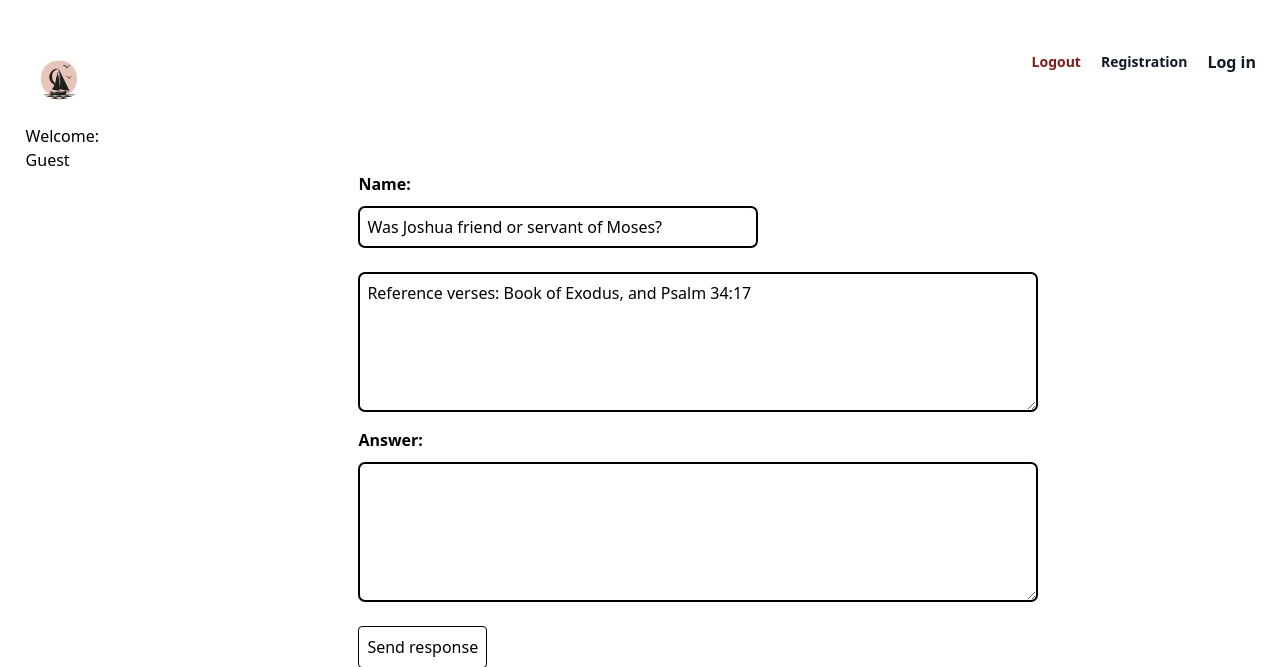
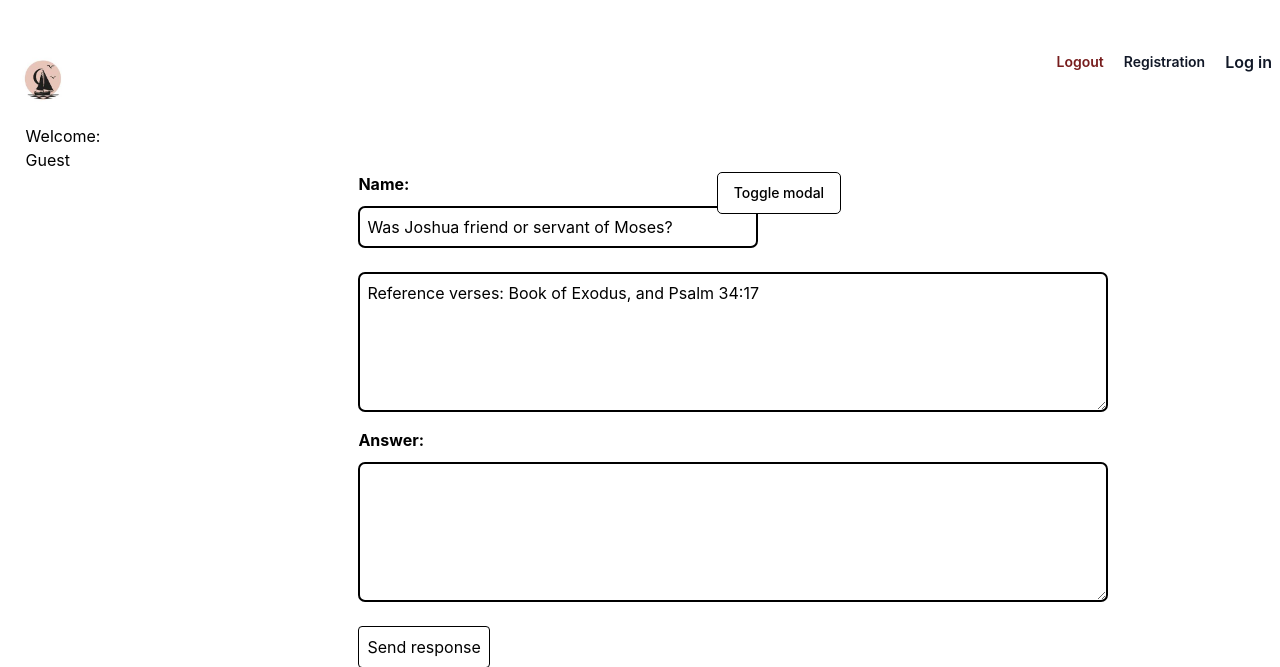
Before and after one commit to soyReynald/jonah_chronicles_to_Jesus_Christ, a PHP site: page / in a window 1280 px wide. Shown: the top 667 px of the page. Run offline with PHP 8.4, Linux system fonts and the light colour scheme; some libraries are stand-ins or nearby versions.

Commit message:
[U] Showing up the modal - you shall enter SLOWLY - Christ.

```diff
--- a/index.php
+++ b/index.php
@@ -8,7 +8,7 @@ ini_set('display_errors', '1');
 ## In quiet and silence you shall find my strenght...
 ## & seek first the Kingdom of God and its justice and everything else shall be added unto it.
 
-if(isset($_GET['userLoggedIn'])) {
+if (isset($_GET['userLoggedIn'])) {
     header("Location: index.php");
 } else if (isset($_SESSION['complete_name'])) {
     @$name = $_SESSION['complete_name'];
@@ -27,6 +27,27 @@ if(isset($_GET['userLoggedIn'])) {
     <script src="dits/public/tailwindcss-3.4.17.min.js"></script>
     <!-- <script src="dits/public/tailwindcss-3.4.17.js"></script> -->
     <link rel="stylesheet" href="dits/css/own.css">
+    <style>
+        #modal_btn {
+            z-index: 4000;
+            position: absolute;
+            color: black;
+            background: white;
+            border: 1px solid #000;
+            border-radius: 5px;
+        }
+
+        #default-modal {
+            overflow: hidden;
+            z-index: 10000;
+            position: absolute;
+            background: #525252f0;
+        }
+
+        #modal-capsule {
+            background: white;
+        }
+    </style>
 </head>
 
 <body>
@@ -46,7 +67,7 @@ if(isset($_GET['userLoggedIn'])) {
                 </div>
                 </div>
             </nav>
-            <h2 style="margin-left: 2%;">Welcome<?php if(isset($name)): ?>:  <?php endif; ?> <br/><?=  @$name; ?> </h2>
+            <h2 style="margin-left: 2%;">Welcome<?php if (isset($name)): ?>: <?php endif; ?> <br /><?= @$name; ?> </h2>
         </header>
     </header>
     <main>
@@ -70,6 +91,46 @@ if(isset($_GET['userLoggedIn'])) {
         </form>
     </main>
 
+
+
+    <!-- Modal toggle -->
+    <button data-modal-target="default-modal" data-modal-toggle="default-modal" class="text-white bg-brand box-border border border-transparent hover:bg-brand-strong focus:ring-4 focus:ring-brand-medium shadow-xs font-medium leading-5 rounded-base text-sm px-4 py-2.5 focus:outline-none" type="button" id="modal_btn">
+        Toggle modal
+    </button>
+
+    <!-- Main modal -->
+    <div id="default-modal" tabindex="-1" aria-hidden="true" class="hidden overflow-y-auto overflow-x-hidden fixed top-0 right-0 left-0 z-50 justify-center items-center w-full md:inset-0 h-[calc(100%-1rem)] max-h-full">
+        <div class="relative p-4 w-full max-w-2xl max-h-full">
+            <!-- Modal content -->
+            <div id="modal-capsule" class="relative bg-neutral-primary-soft border border-default rounded-base shadow-sm p-4 md:p-6">
+                <!-- Modal header -->
+                <div class="flex items-center justify-between border-b border-default pb-4 md:pb-5">
+                    <h3 class="text-lg font-medium text-heading">
+                        Answer inerted
+                    </h3>
+                    <button type="button" class="text-body bg-transparent hover:bg-neutral-tertiary hover:text-heading rounded-base text-sm w-9 h-9 ms-auto inline-flex justify-center items-center" data-modal-hide="default-modal">
+                        <svg class="w-5 h-5" aria-hidden="true" xmlns="http://www.w3.org/2000/svg" width="24" height="24" fill="none" viewBox="0 0 24 24">
+                            <path stroke="currentColor" stroke-linecap="round" stroke-linejoin="round" stroke-width="2" d="M6 18 17.94 6M18 18 6.06 6" />
+                        </svg>
+                        <span class="sr-only">Close modal</span>
+                    </button>
+                </div>
+                <!-- Modal body -->
+                <div class="space-y-4 md:space-y-6 py-4 md:py-6">
+                    <p class="leading-relaxed text-body">
+                        <?php echo $_GET['answer'] ?? 'No answer provided.'; ?>
+                    </p>
+                </div>
+                <!-- Modal footer -->
+                <div class="flex items-center border-t border-default space-x-4 pt-4 md:pt-5">
+                    <button data-modal-hide="default-modal" type="button" class="text-white bg-brand box-border border border-transparent hover:bg-brand-strong focus:ring-4 focus:ring-brand-medium shadow-xs font-medium leading-5 rounded-base text-sm px-4 py-2.5 focus:outline-none">I accept</button>
+                    <button data-modal-hide="default-modal" type="button" class="text-body bg-neutral-secondary-medium box-border border border-default-medium hover:bg-neutral-tertiary-medium hover:text-heading focus:ring-4 focus:ring-neutral-tertiary shadow-xs font-medium leading-5 rounded-base text-sm px-4 py-2.5 focus:outline-none">Decline</button>
+                </div>
+            </div>
+        </div>
+    </div>
+
+
     <script type="text/javascript">
         var question_answer = document.getElementById("question_answer");
         var qinq_verse = document.getElementById("qinq_verse");
@@ -86,6 +147,8 @@ if(isset($_GET['userLoggedIn'])) {
         // -> Is necessary to call the function here.
         generate_verse("");
     </script>
+    <link href="https://cdn.jsdelivr.net/npm/flowbite@4.0.1/dist/flowbite.min.css" rel="stylesheet" />
+    <script src="https://cdn.jsdelivr.net/npm/flowbite@4.0.1/dist/flowbite.min.js"></script>
 </body>
 
 </html>
```
Lines whose indentation alone changed are shown as unchanged.
